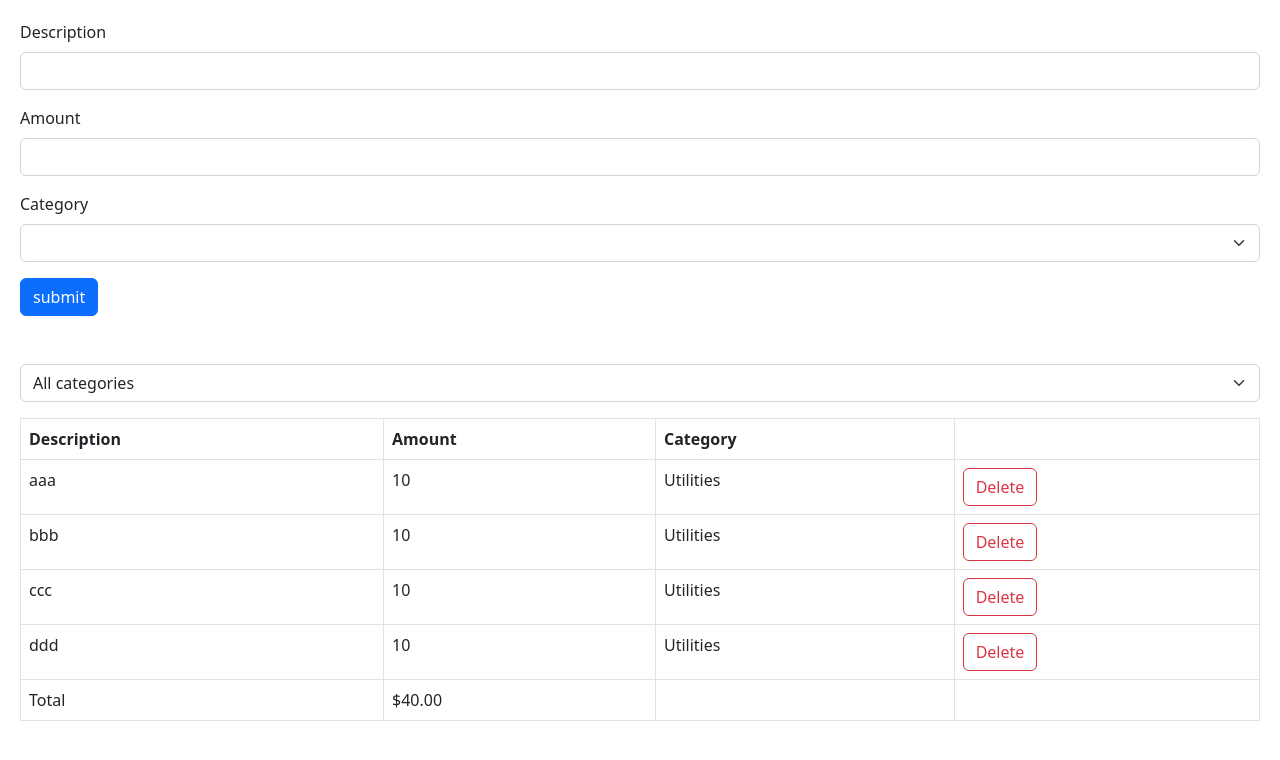
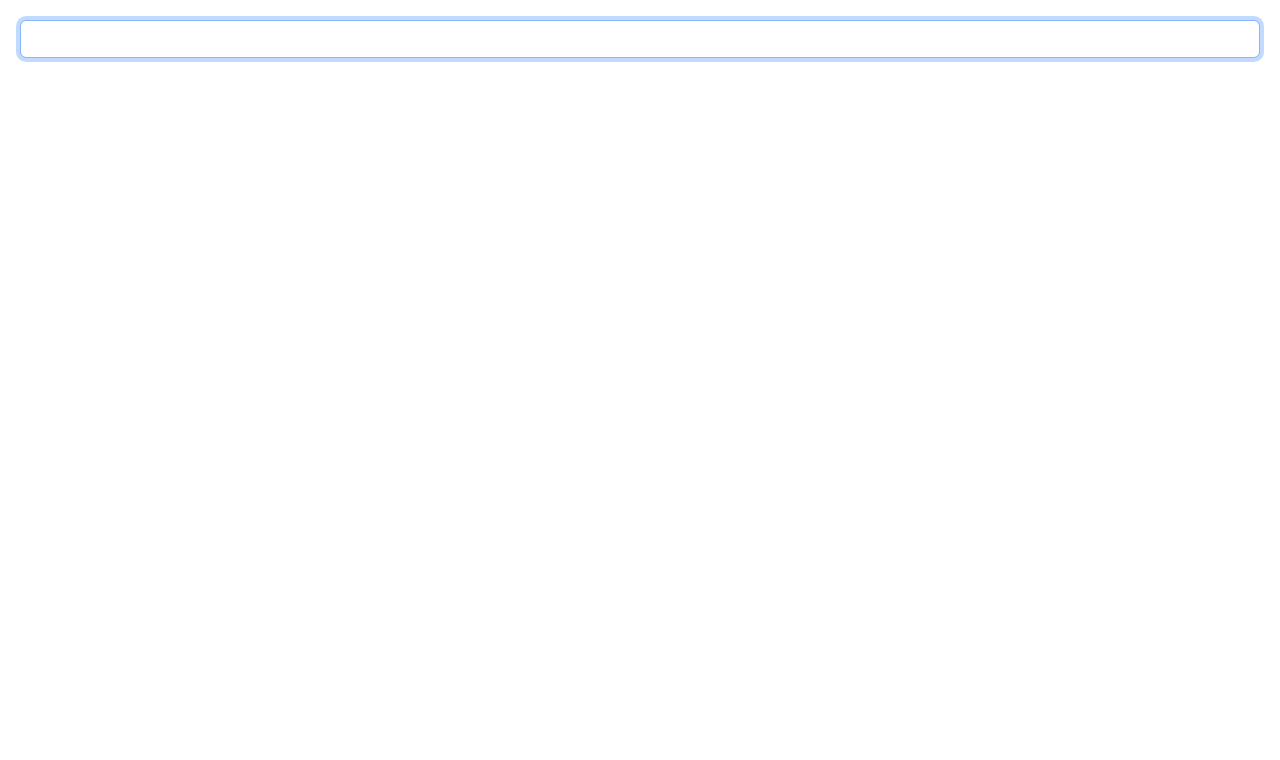
Before and after one commit to Paulgorithms/react-app, a React (Vite) app: page / in a window 1280 px wide. Shown: the top 760 px of the page. Built offline with nearby package versions, Linux system fonts and the light colour scheme.

Commit message:
Understand the effect hook.

```diff
--- a/src/App.tsx
+++ b/src/App.tsx
@@ -1,41 +1,21 @@
-import { useState } from "react";
-import ExpenseList from "./expense-tracker/components/ExpenseList";
-import ExpenseFilter from "./expense-tracker/components/ExpenseFilter";
-import ExpenseForm from "./expense-tracker/components/ExpenseForm";
-import categories from "./expense-tracker/categories";
+import { useEffect, useRef } from "react";
 
 function App() {
-  const [selectedCategory, setSelectedCategory] = useState("");
+  const ref = useRef<HTMLInputElement>(null);
 
-  const [expenses, setExpenses] = useState([
-    { id: 1, description: "aaa", amount: 10, category: "Utilities" },
-    { id: 2, description: "bbb", amount: 10, category: "Utilities" },
-    { id: 3, description: "ccc", amount: 10, category: "Utilities" },
-    { id: 4, description: "ddd", amount: 10, category: "Utilities" },
-  ]);
+  useEffect(() => {
+    // Side effect
+    if (ref.current) ref.current.focus();
+  });
 
-  const visibleExpenses = selectedCategory
-    ? expenses.filter((e) => e.category === selectedCategory)
-    : expenses;
+  useEffect(() => {
+    // Side effect
+    document.title = "My App";
+  });
 
   return (
     <div>
-      <div className="mb-5">
-        <ExpenseForm
-          onSubmit={(expense) =>
-            setExpenses([...expenses, { ...expense, id: expenses.length + 1 }])
-          }
-        />
-      </div>
-      <div className="mb-3">
-        <ExpenseFilter
-          onSelectCategory={(category) => setSelectedCategory(category)}
-        />
-      </div>
-      <ExpenseList
-        expenses={visibleExpenses}
-        onDelete={(id) => setExpenses(expenses.filter((e) => e.id !== id))}
-      />
+      <input ref={ref} type="text" className="form-control" />
     </div>
   );
 }
```
